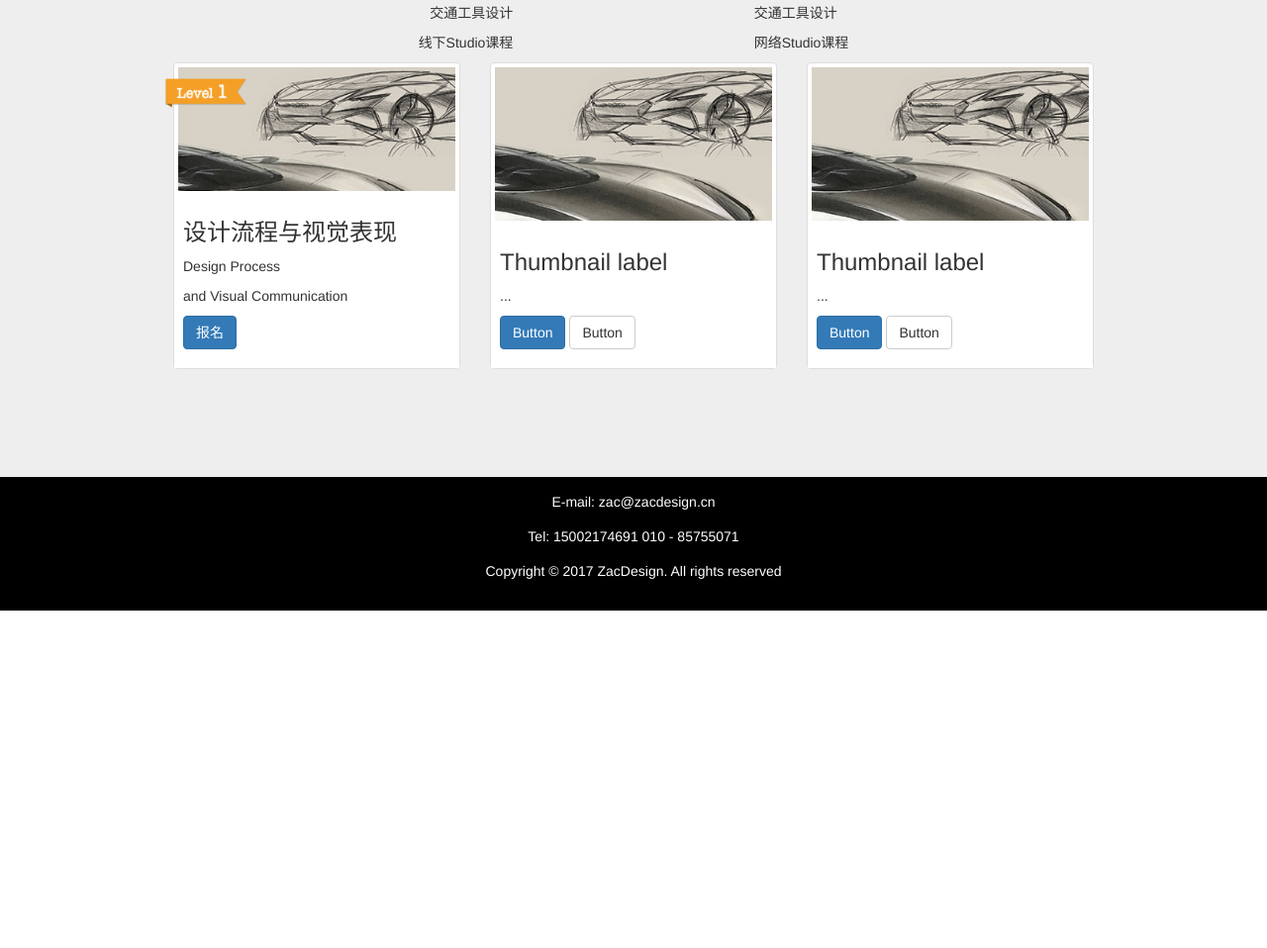
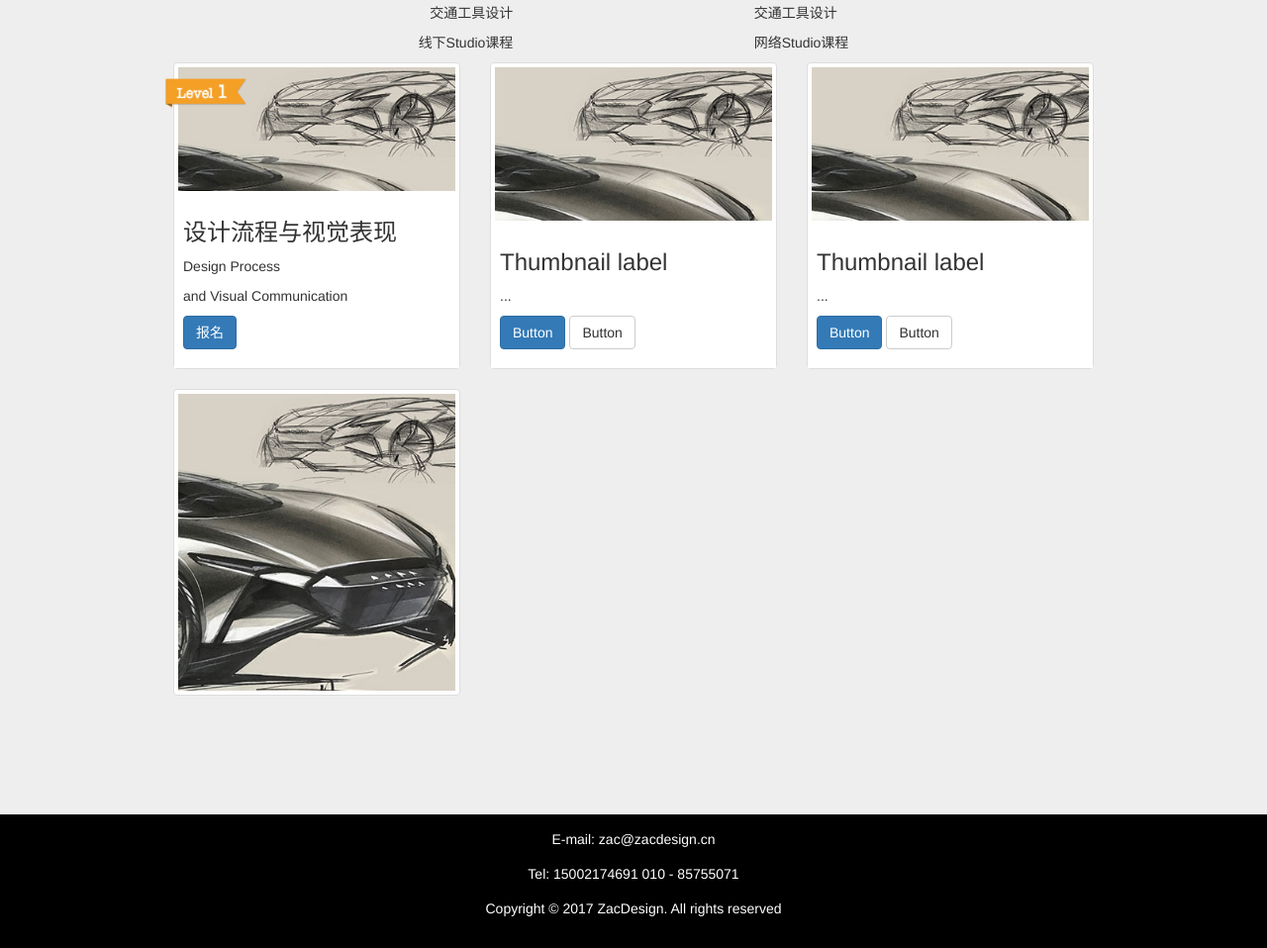
Before and after one commit to poisson0106/zac, a plain HTML site: page index.html in a window 1280 px wide. Shown: the part 183-1141 px from the top of the page at 99% size. Before the commit the page ends 800 px from the top, so only its background shows below. Drawn offline with Linux system fonts and the light colour scheme.

Commit message:
use footer instead of css

```diff
--- a/css/course.css
+++ b/css/course.css
@@ -60,14 +60,10 @@ body{
 }
 
 #footer{
-    margin-top: 70px;
     padding: 15px;
     background-color: black;
     color: white;
     text-align: center;
-    position: absolute;
-    bottom: 0;
-    left: 0;
     width: 100%
 }
 
@@ -76,7 +72,7 @@ body{
 }
 
 #content{
-    padding-bottom: 200px;
+    padding-bottom: 100px;
 }
 
 
--- a/index.html
+++ b/index.html
@@ -111,12 +111,12 @@
           </div>
         </div>
       </div>
-    </div>
-    <div id="footer">
       <div class="row">
-        <div class="col-xs-12">E-mail: zac@zacdesign.cn</div>
-        <div class="col-xs-12">Tel: 15002174691 010 - 85755071</div>
-        <div class="col-xs-12">Copyright © 2017 ZacDesign. All rights reserved</div>
+        <div class="col-sm-3 firstCol">
+          <div class="thumbnail">
+            <img src="img/2-learn-线下课程1-1.jpg">
+          </div>
+        </div>
       </div>
     </div>
   </div>
@@ -136,6 +136,15 @@
       </div>
     </transition>
   </div>
+  <footer>
+    <div id="footer">
+      <div class="row">
+        <div class="col-xs-12">E-mail: zac@zacdesign.cn</div>
+        <div class="col-xs-12">Tel: 15002174691 010 - 85755071</div>
+        <div class="col-xs-12">Copyright © 2017 ZacDesign. All rights reserved</div>
+      </div>
+    </div>
+  </footer>
 </body>
 <script type="text/javascript" src="js/thumbnail.js"></script>
 <script type="text/javascript" src="js/reg.js"></script>
```
